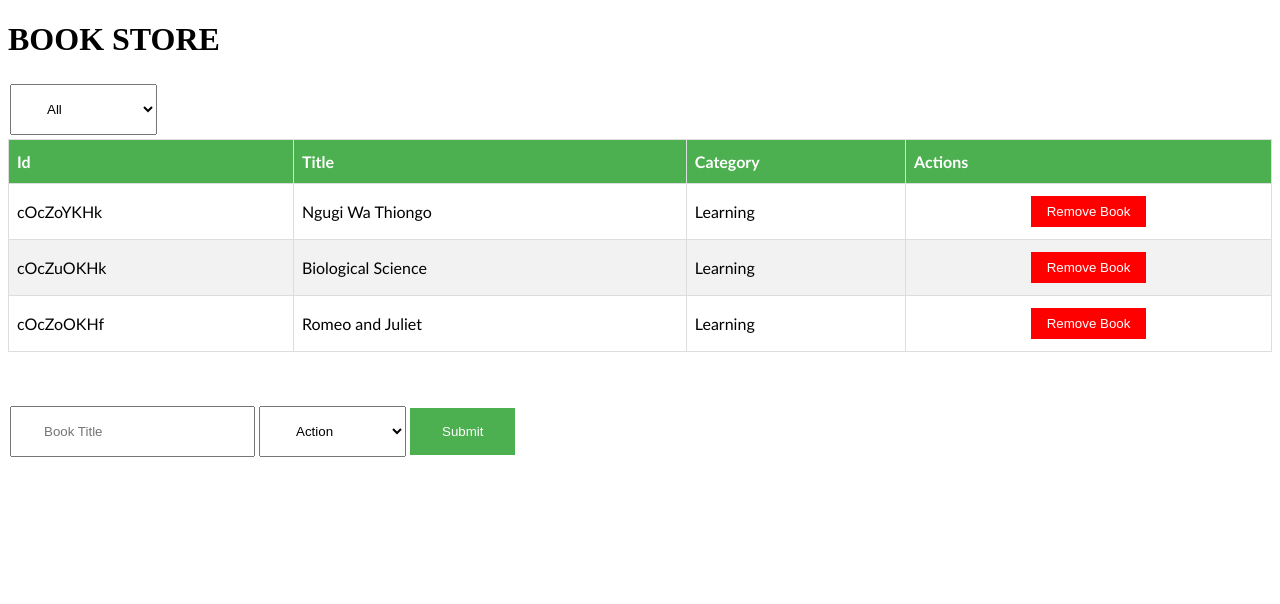
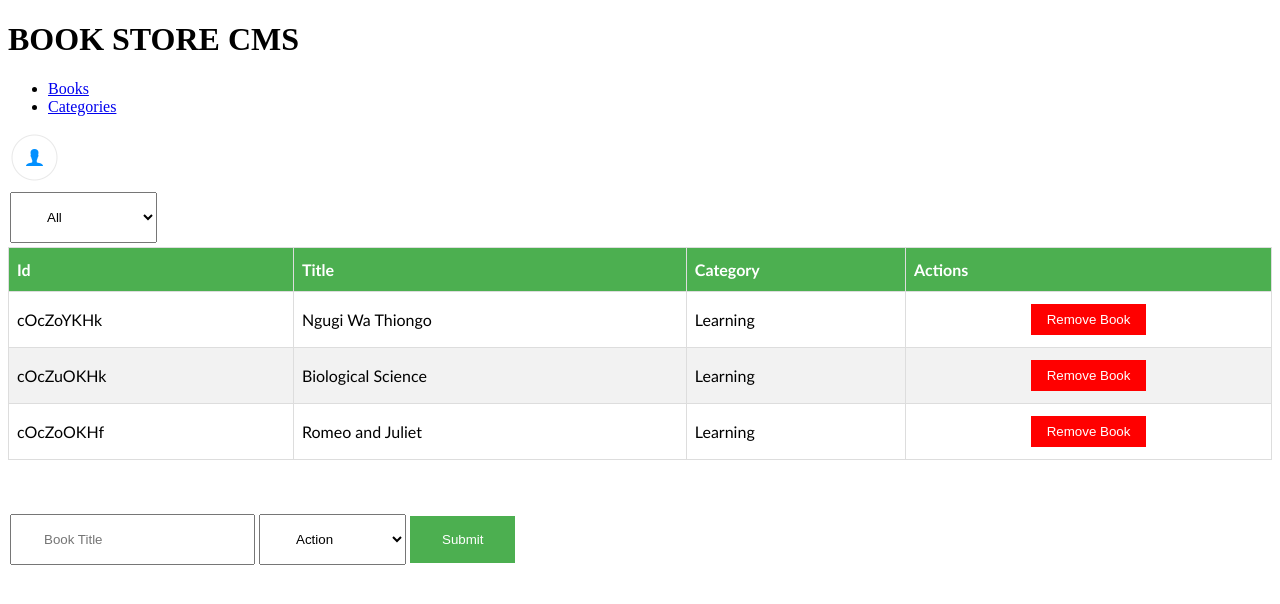
Before and after one commit to frankopkusianwar/bookstore, a React (Create React App) app: page / in a window 1280 px wide. Shown: the top 604 px of the page. Built offline with nearby package versions, Linux system fonts and the light colour scheme.

Commit message:
Add header component

```diff
--- a/src/components/App.js
+++ b/src/components/App.js
@@ -1,10 +1,12 @@
 import React from 'react';
+import Header from '../components/Header'
 import BooksList from '../containers/BooksList';
 import BooksForm from '../containers/BooksForm';
+import profile from '../assets/profile.PNG'
 
 const App = () => (
   <div id="App">
-    <h1>BOOK STORE</h1>
+    <Header />
     <BooksList />
     <BooksForm />
   </div>
--- /dev/null
+++ b/src/components/Header.js
@@ -0,0 +1,17 @@
+import React from 'react';
+import profile from '../assets/profile.PNG'
+
+const Header = () => (
+  <div id="App">
+    <div className="header">
+      <h1>BOOK STORE CMS</h1>
+      <ul>
+        <li><a href="#">Books</a></li>
+        <li><a href="#">Categories</a></li>
+      </ul>
+      <div><img src={profile} alt="profile picture"/></div>
+    </div>
+  </div>
+);
+
+export default Header;
```
